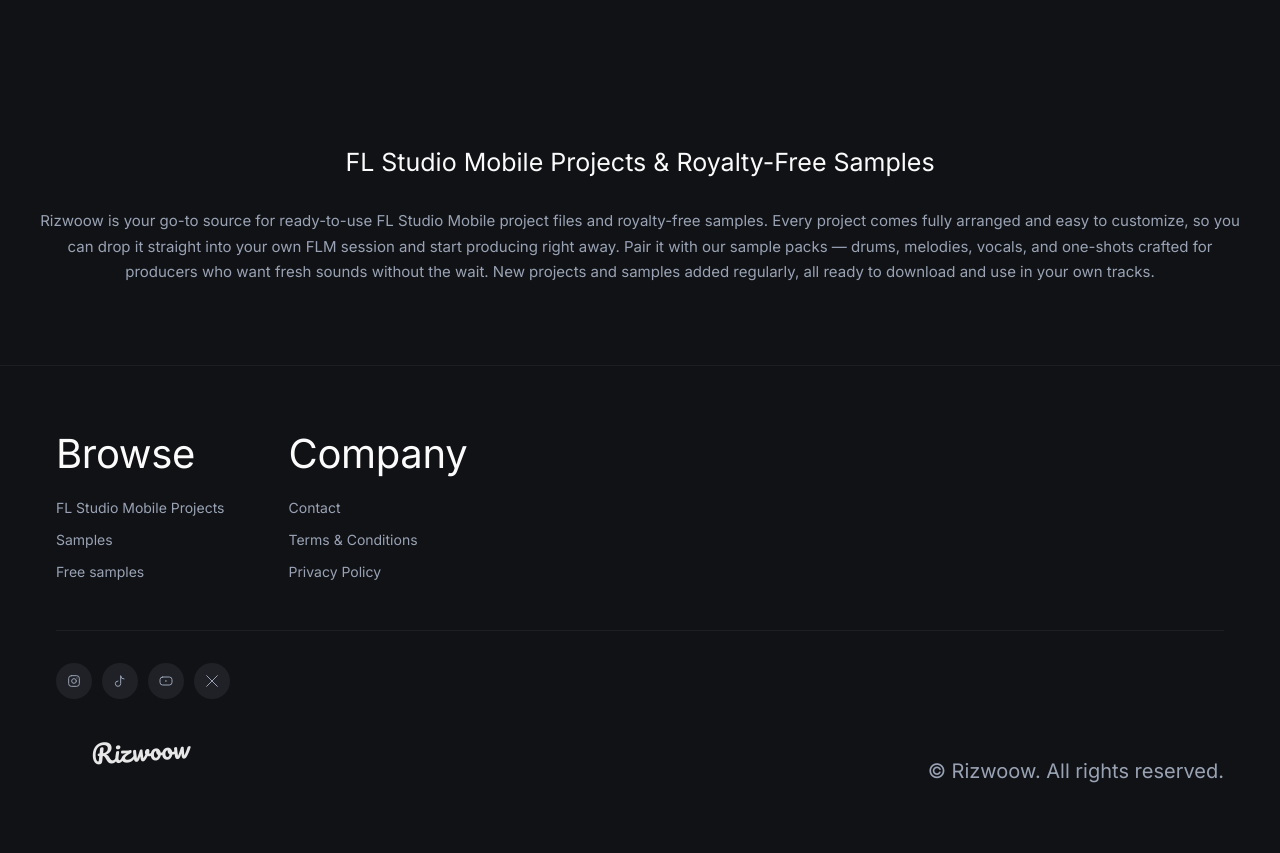
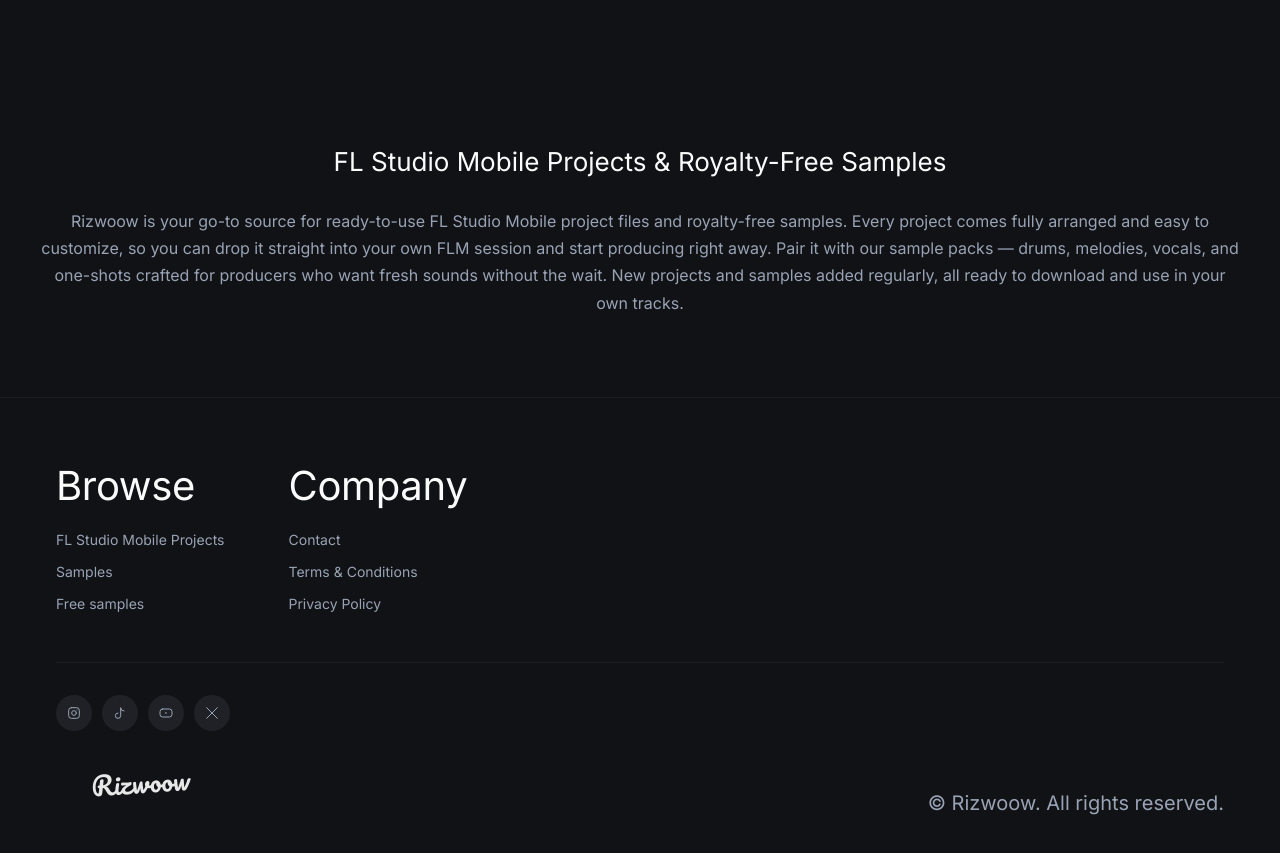
Before and after one commit to xe986232-ai/Wann, a Next.js app: page / in a window 1280 px wide. Shown: the part 1500-2353 px from the top of the page. Before the commit the page ends 2327 px from the top, so only its background shows below. Built offline with nearby package versions, Linux system fonts and the light colour scheme.

Commit message:
Adjust SiteIntro font sizes (heading 26px, paragraph 16px)

```diff
--- a/src/components/layout/site-intro.tsx
+++ b/src/components/layout/site-intro.tsx
@@ -5,7 +5,7 @@
         <h2
           className="font-medium text-foreground"
           style={{
-            fontSize: "25px",
+            fontSize: "26px",
             WebkitTextSizeAdjust: "none",
             textSizeAdjust: "none",
           }}
@@ -15,7 +15,7 @@
         <p
           className="text-muted"
           style={{
-            fontSize: "15px",
+            fontSize: "16px",
             lineHeight: "1.7",
             WebkitTextSizeAdjust: "none",
             textSizeAdjust: "none",
```
